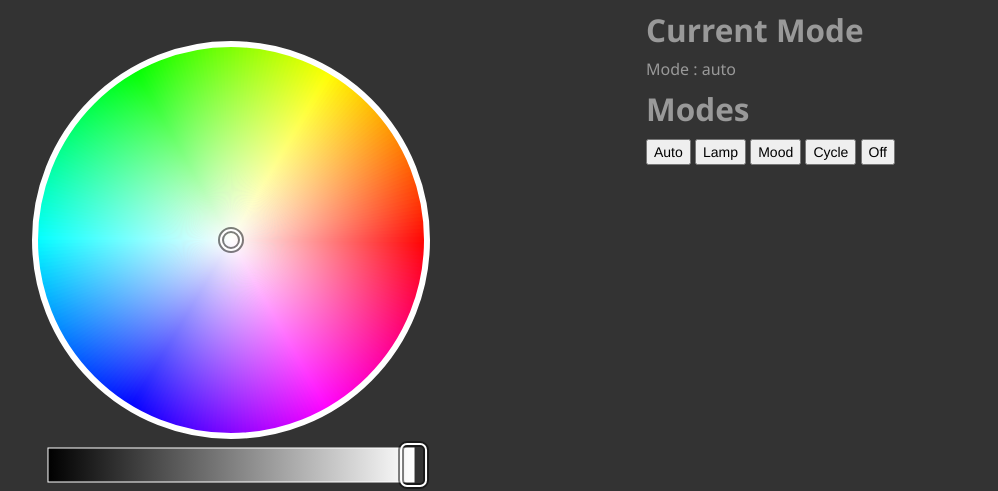
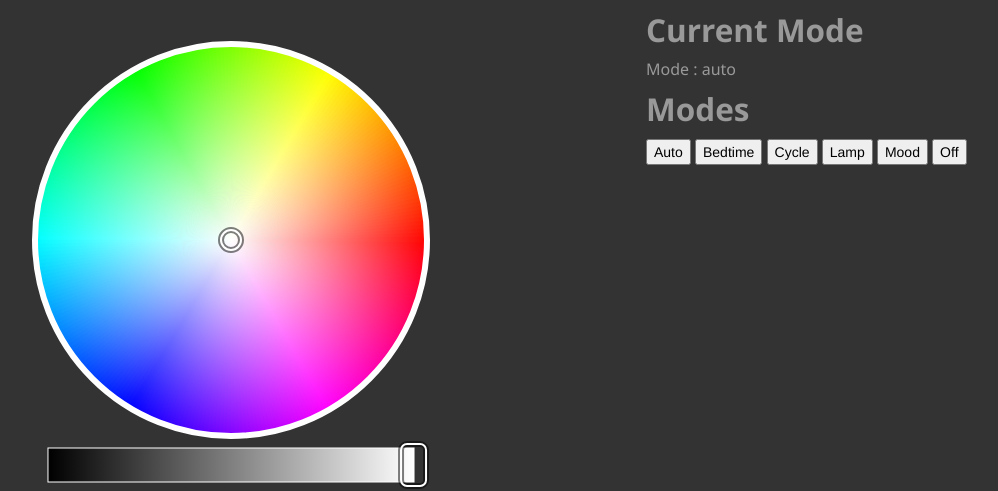
Before and after one commit to Jsakkos/SunriseSimulator, a Flask app: page / in a window 1280 px wide. Shown: the top 491 px of the page, without its empty margins (9-1007 px from the left). Run offline with Flask 2, Linux system fonts and the light colour scheme; data that the repository does not hold is empty; parts of the project's set-up code (start-up, migrations or seed data) failed here and were passed over; some libraries are stand-ins or nearby versions.

Commit message:
Added bedtime mode

```diff
--- a/app.py
+++ b/app.py
@@ -108,6 +108,8 @@ class LED_Communicator:
             self.delay = .2
         elif mode is 'mood':
             self.delay = .2
+        elif mode is 'bedtime':
+            self.delay = 1
         else:
             self.delay = 0.01
 
@@ -138,7 +140,7 @@ class LED_Communicator:
                     elif now.hour is Bedtime.hour and now.minute is Bedtime.minute and weekend is False and self.mode is 'auto':
                         self.transition(Bedtime.color)
                         self.button_event.wait(timeout=600)
-                        self.transition(Bedtime.color, Bedtime.duration)
+                        self.transition([0, 0, 0], Bedtime.duration)
                         self.button_event.wait(timeout=30)
 
                     self.button_event.wait(timeout=30)
@@ -154,6 +156,10 @@ class LED_Communicator:
                         color.append(random.randint(0, 255))
                     self.transition(color, 200)
                     self.button_event.wait(timeout=2)
+                elif self.mode == 'bedtime':
+                    self.transition([255, 0, 0], 200)
+                    self.button_event.wait(timeout=30)
+                    self.transition([0, 0, 0], 200)
                 self.button_event.wait(timeout=.2)
                 self.button_event.clear()
 
@@ -202,6 +208,13 @@ def auto_mode():
         LED.change_mode('auto')
     return jsonify({'success': True})
 
+
+@app.route('/mode/bedtime')
+def bedtime_mode():
+    if LED.mode is not 'bedtime':
+        LED.change_mode('bedtime')
+    return jsonify({'success': True})
+
 @app.route('/mode/lamp/<hex_val>', methods=['GET', 'POST'])
 def lamp_mode(hex_val):
     if LED.mode is not 'lamp':
--- a/templates/index.html
+++ b/templates/index.html
@@ -29,11 +29,14 @@
 
     <button id='auto_button' onclick="JavaScript:auto_mode();">Auto</button>
 
+    <button id='bedtime_button' onclick="JavaScript:bedtime_mode();">Bedtime</button>
+
+    <button id='cycle_button' onclick="JavaScript:cycle_mode();">Cycle</button>
+
     <button id='Lamp_button' onclick="JavaScript:lamp_mode();">Lamp</button>
 
     <button id='mood_button' onclick="JavaScript:mood_mode();">Mood</button>
 
-    <button id='cycle_button' onclick="JavaScript:cycle_mode();">Cycle</button>
 
     <button id='off_button' onclick="JavaScript:off_mode();">Off</button>
 
--- a/templates/layout.html
+++ b/templates/layout.html
@@ -113,6 +113,11 @@
 	        update_color();
         };
 
+    function bedtime_mode(){
+            jQuery.get("/mode/bedtime");
+	        update_color();
+        };
+
 	function update_color(){
             cp.color(get_state());
             	};
```
